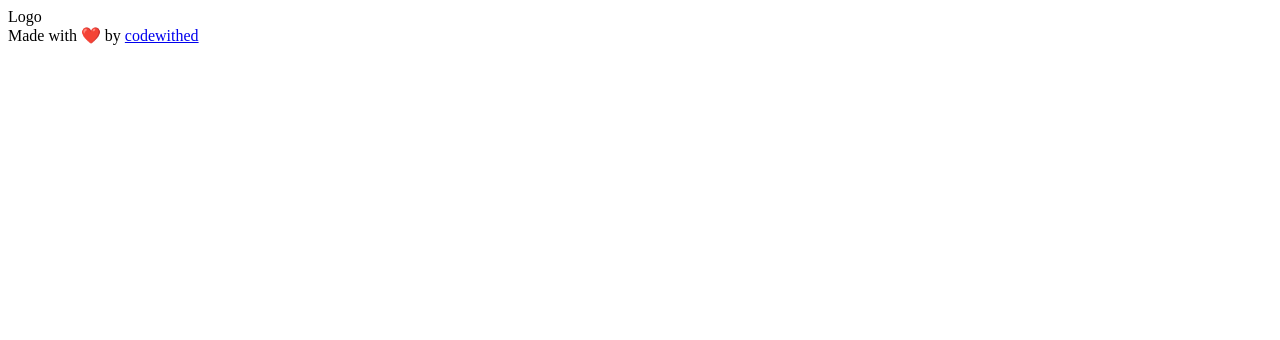
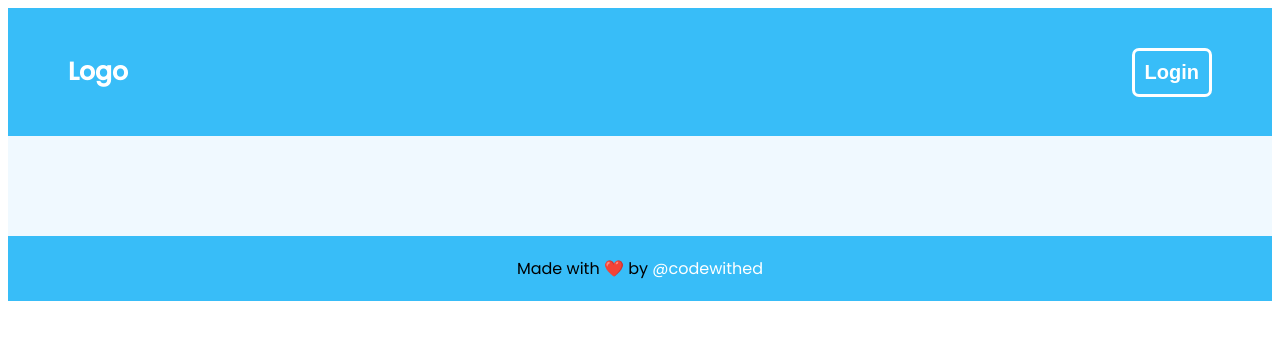
Before and after one commit to codewithed/library-app, a plain HTML site: page index.html in a window 1280 px wide. Drawn offline with Linux system fonts and the light colour scheme.

Commit message:
add styling and markup

```diff
--- a/index.html
+++ b/index.html
@@ -4,13 +4,17 @@
     <meta charset="UTF-8">
     <meta http-equiv="X-UA-Compatible" content="IE=edge">
     <meta name="viewport" content="width=device-width, initial-scale=1.0">
+    <link rel="stylesheet" href="style.css">
     <title>Library</title>
 </head>
 <body>
     <div class="container">
-        <div class="nav-bar">Logo</div>
+        <div class="nav-bar">
+            <p class="logo">Logo</p>
+            <button class="login">Login</button>
+        </div>
         <section class="library-section"></section>
     </div>
-    <footer>Made with ❤️ by <a href="https://github.com/codewithed">codewithed</a></footer>
+    <footer>Made with ❤️ by <a href="https://github.com/codewithed">@codewithed</a></footer>
 </body>
 </html>
--- a/style.css
+++ b/style.css
@@ -1,3 +1,64 @@
+@import url('https://fonts.googleapis.com/css2?family=Poppins:wght@300;400;500&display=swap');
+
 :root {
+    --primary-color: #38bdf8;
+    --primary-background: #f0f9ff;
+    --medium-blue: #7dd3fc;
+    margin: 0;
+    padding: 0;
+    font-family: 'Poppins', sans-serif;
+}
 
+.nav-bar {
+    display: flex;
+    justify-content: space-between;
+    background-color: var(--primary-color);
+    padding: 20px;
+    color: white;
+    font-size: 25px;
+    font-weight: 600;
+    align-items: center;
 }
+
+.logo {
+    margin-left: 40px;
+}
+
+.login {
+    background-color: var(--primary-color);
+    border: solid 3px white;
+    border-radius: 7px;
+    padding: 10px;
+    font-size: 20px;
+    color: white;
+    font-weight: 600;
+    height: 30%;
+    margin-right: 40px;
+}
+
+.library-section {
+    background-color: var(--primary-background);
+    padding: 50px;
+}
+
+footer {
+    background-color: var(--primary-color);
+    padding: 20px;
+    text-align: center;
+}
+
+a {
+    text-decoration: none;
+}
+
+footer a {
+    color: white;
+}
+
+.book-card {
+    display: flex;
+    flex-direction: column;
+    justify-content: center;
+    align-items: center;
+    background-color: var(--medium-blue);
+}
```
